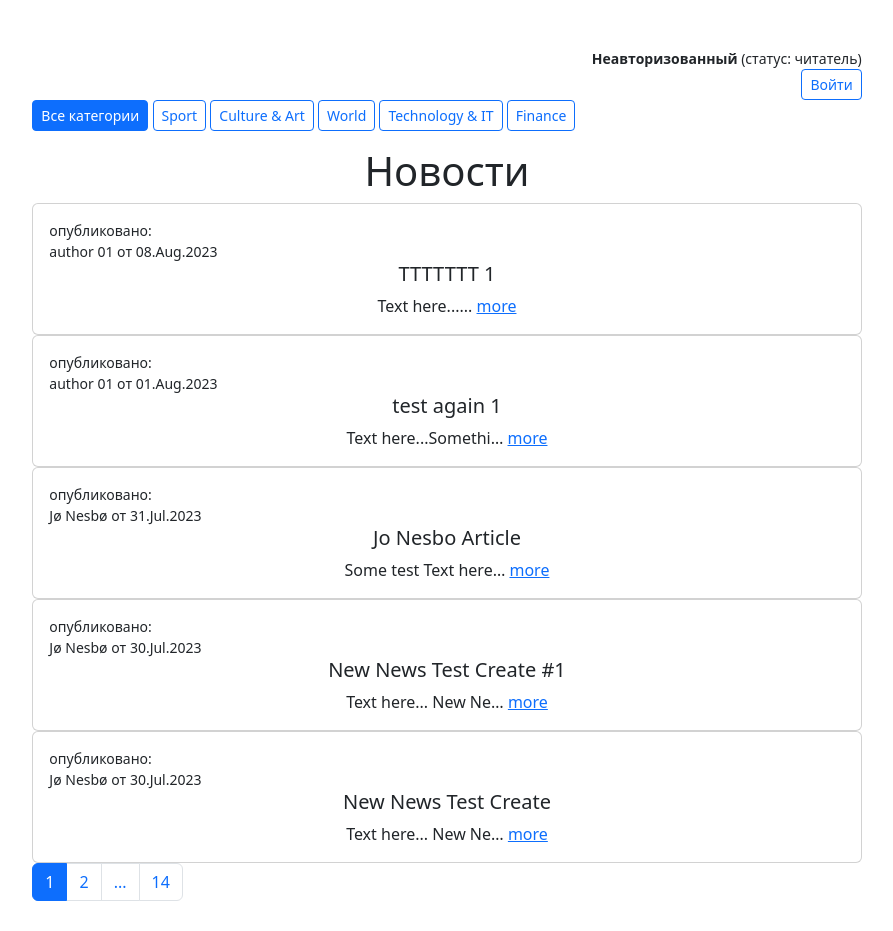
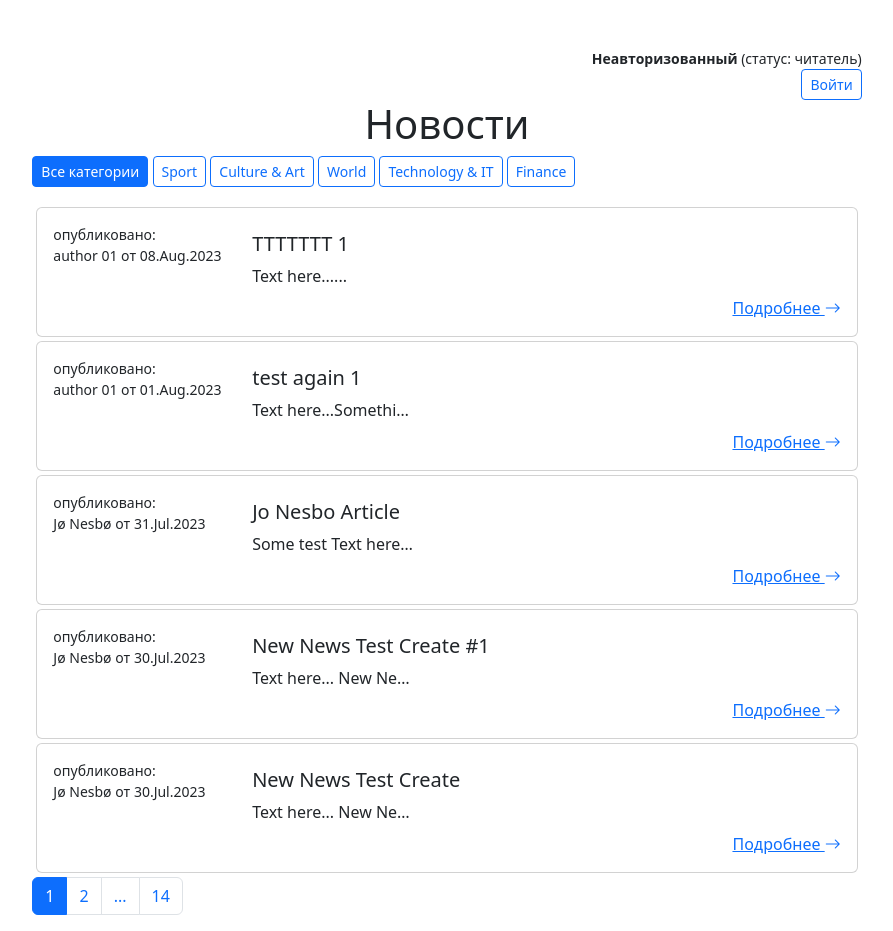
Before and after one commit to aleksanderjster/NewsPaper, a Django app: page /news/ in a window 1280 px wide. Shown: the part 80-1011 px from the top of the page, without its empty margins (193-1086 px from the left). Before the commit the page ends 981 px from the top, so only its background shows below. Run offline with Django 4.2, Linux system fonts and the light colour scheme; data comes from the database, SQL or seed files in the repository; some libraries are stand-ins or nearby versions.

Commit message:
autosave

```diff
--- a/templates/posts.html
+++ b/templates/posts.html
@@ -14,9 +14,11 @@
 
 {% include 'snippet_user_info.html' %}
 
-{% comment %} List of all categoies for filtering {% endcomment %}
+<h1>
+    {{ page_caption }}
+</h1>
 
-<!-- Example split danger button -->
+<!-- List of all categoies for filtering -->
 {% if page_title == 'News' %}
 <div class="btn-group-sm text-start pb-3">
     {% if request.user.is_authenticated%}
@@ -30,45 +32,50 @@
 
     {% for category in category_list %}
     {% if category_id == category.id %}
-                <a class="btn btn-outline-primary active" aria-current="page" href="{% url 'news_list' %}?category={{ category.id }}" >{{ category }}</a>
+    <a class="btn btn-outline-primary active" aria-current="page"
+        href="{% url 'news_list' %}?category={{ category.id }}">{{ category }}</a>
     {% else %}
-                <a class="btn btn-outline-primary" href="{% url 'news_list' %}?category={{ category.id }}" >{{ category }}</a>
+    <a class="btn btn-outline-primary" href="{% url 'news_list' %}?category={{ category.id }}">{{ category }}</a>
     {% endif %}
     {% endfor %}
 </div>
 {% endif %}
-{% comment %} End List of all categoies for filtering {% endcomment %}
-
-<h1>
-    {{ page_caption }}
-</h1>
+<!-- End List of all categoies for filtering -->
 
 {% for post in page_obj %}
-<div class="card">
+
+<div class="card m-1">
     <div class="card-body">
-
+        <div class="row row-cols-sm-1 row-cols-md-4">
+            <div class="col-md-3">
                 {% include 'snippet_publication_info.html' %}
-
+            </div>
+            <div class="col-md-auto text-start p-2">
                 <h5 class="card-title">
                     {{ post.title|censor }}
                 </h5>
-
                 <p class="card-text">
                     {% with post_preview=post.preview|censor %}
                     {{ post_preview|truncatechars:20 }}
+                    {% endwith %}
+                </p>
+            </div>
+        </div>
+        <div class="row text-sm-end text-start">
             {% if page_title == 'News' %}
-                    <a href="{% url 'news_detail' post.id %}" class="card-link">
-                        more
+
+             <a href="{% url 'news_detail' post.id %}"  class='stretched-link'>
+                Подробнее <i class="bi bi-arrow-right"></i>
             </a>
             {% endif %}
             {% if page_title == 'Articles' %}
-                    <a href="{% url 'article_detail' post.id %}" class="card-link">
-                        more
+            <a href="{% url 'article_detail' post.id %}" class="stretched-link">
+                Подробнее <i class="bi bi-arrow-right"></i>
             </a>
             {% endif %}
-            {% endwith %}
-        </p>
         </div>
+    </div>
+
 </div>
 {% endfor %}
 
```
Lines whose indentation alone changed are shown as unchanged.
